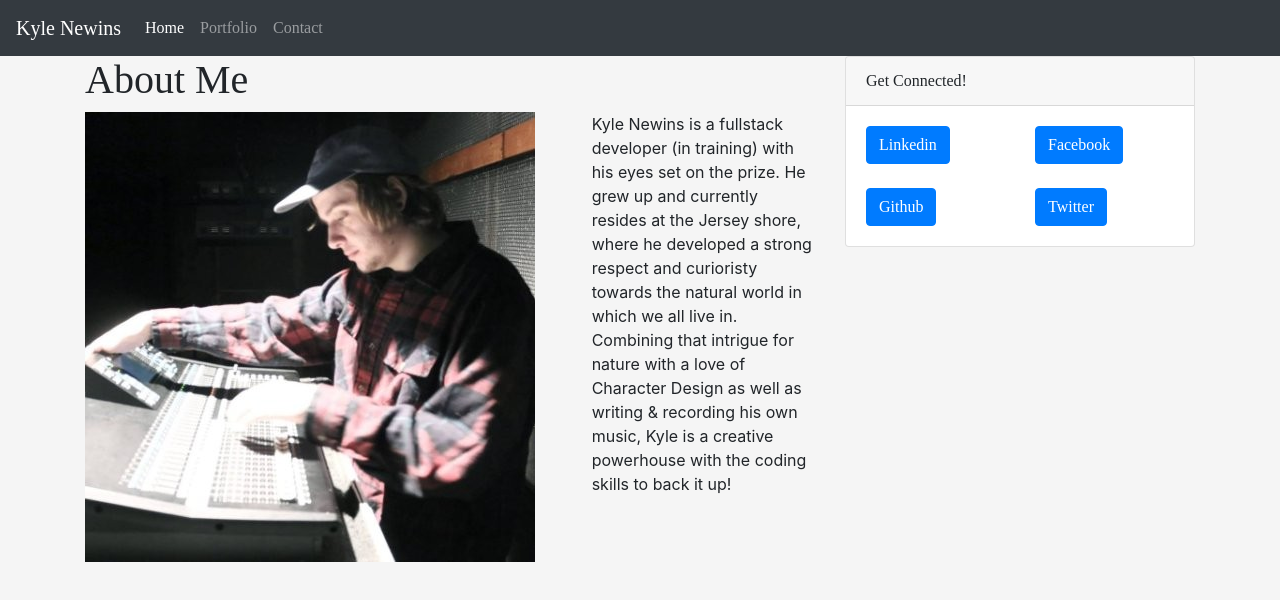
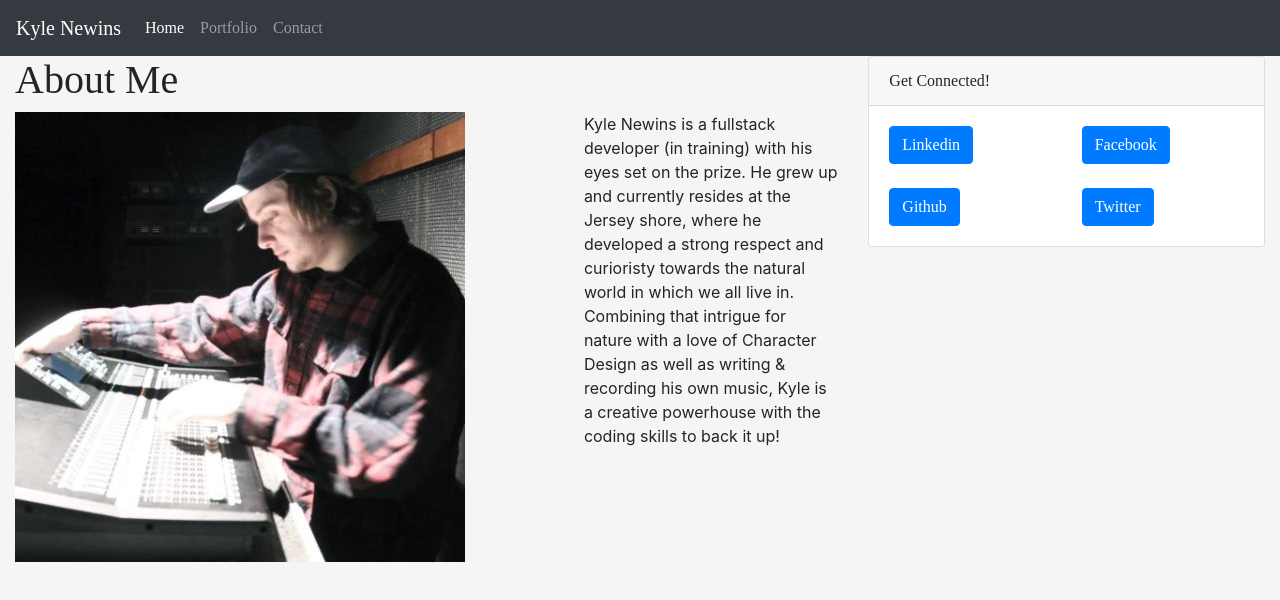
Before and after one commit to kylenewins/Bootstrap-Portfolio, a plain HTML site: page index.html in a window 1280 px wide. Drawn offline with nearby package versions, Linux system fonts and the light colour scheme; a web font is replaced by a local one.

Commit message:
final push

```diff
--- a/index.html
+++ b/index.html
@@ -41,51 +41,51 @@
                       <a class="nav-link" href="index.html">Home<span class="sr-only">(current)</span></a>
                     </li>
                     <li class="nav-item">
-                      <a class="nav-link" href="portfolio.html" target="_blank">Portfolio</a>
+                      <a class="nav-link" href="portfolio.html">Portfolio</a>
                     </li>
                     <li class="nav-item">
-                      <a class="nav-link" href="contact.html" target="_blank">Contact</a>
+                      <a class="nav-link" href="contact.html">Contact</a>
                     </li>
                   </ul>
                 </div>
         </nav>
     <!--sets up the container that everything goes into-->
-    <div class="container">
+    <div class="container-fluid">
         <div class="row"> <!--sets up one big row-->
-            <div class="col-md-8"><!--first column is an 8-->
+            <div class="col-md-8 col-sm-12"><!--first column is an 8-->
                 <h1 class="pollerText">About Me</h1>
                 <div class="row"><!--Sets up another 12grid WITHIN THE 8-->
-                        <div class="col-md-4">
-                            <img src="Images/linkedin photo.png">
+                        <div class="col-md-4 col-sm-4">
+                            <img class="img-responsive" src="Images/linkedin photo.png">
                         </div>
-                        <div class="col-md-4">
+                        <div class="col-md-4 col-sm-4">
 
                         </div>
-                        <div class="col-md-4">
+                        <div class="col-md-4 col-sm-4">
                             <p>Kyle Newins is a fullstack developer (in training) with his eyes set on the prize. He grew up and currently resides at the Jersey shore, where he developed a strong respect and curioristy towards the natural world in which we all live in. Combining that intrigue for nature with a love of Character Design as well as writing & recording his own music, Kyle is a creative powerhouse with the coding skills to back it up!</p>
                         </div>
                     </div>
             </div> <!--ends the subgrid-->
-            <div class="col-md-4"> <!--pairs with the first column which is an 8-->
+            <div class="col-md-4 col-sm-12"> <!--pairs with the first column which is an 8-->
                 <div class="card">
                         <div class="card-header pollerText">
                           Get Connected!
                         </div>
                         <div class="card-body">
                             <div class="row">
-                                <div class="col-md-6">
+                                <div class="col-md-6 col-sm-6 col-xs-6">
                                     <a href="#" class="btn btn-primary pollerText">Linkedin</a>
                                 </div>
-                                <div class="col-md-6">
+                                <div class="col-md-6 col-sm-6 col-xs-6">
                                     <a href="#" class="btn btn-primary pollerText">Facebook</a>
                                 </div>
                             </div>
                             <br>
                             <div class="row">
-                                <div class="col-md-6">
+                                <div class="col-md-6 col-sm-6 col-xs-6">
                                     <a href="#" class="btn btn-primary pollerText">Github</a>
                                 </div>
-                                <div class="col-md-6">
+                                <div class="col-md-6 col-sm-6 col-xs-6">
                                     <a href="#" class="btn btn-primary pollerText">Twitter</a>
                                 </div>
                             </div>
@@ -97,3 +97,6 @@
 
 </body>
 </html>
+
+<!--I couldn't figure out how to get the image to resize with the viewport size
+therefore, the bio text overlaps the image for a window of width-->
```
Also changed, not shown: contact.html (+3 -3 lines), portfolio.html (+8 -8 lines).
